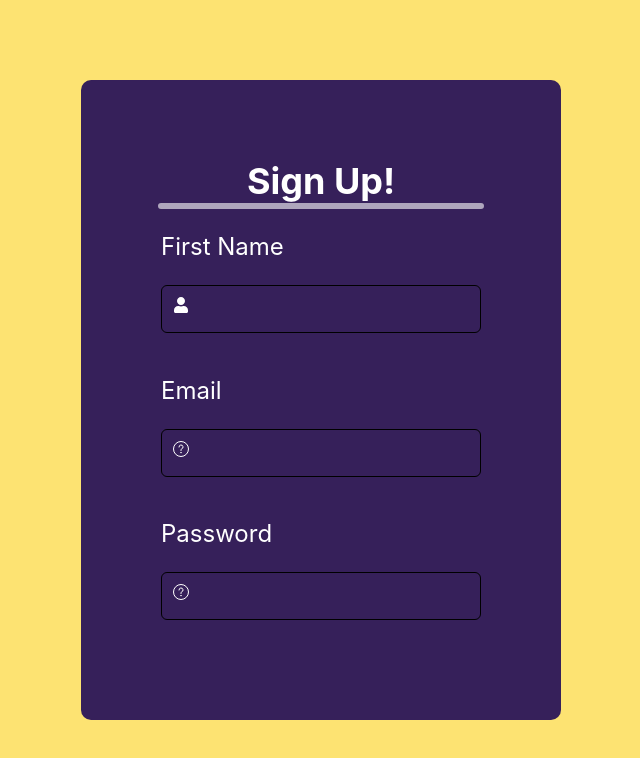
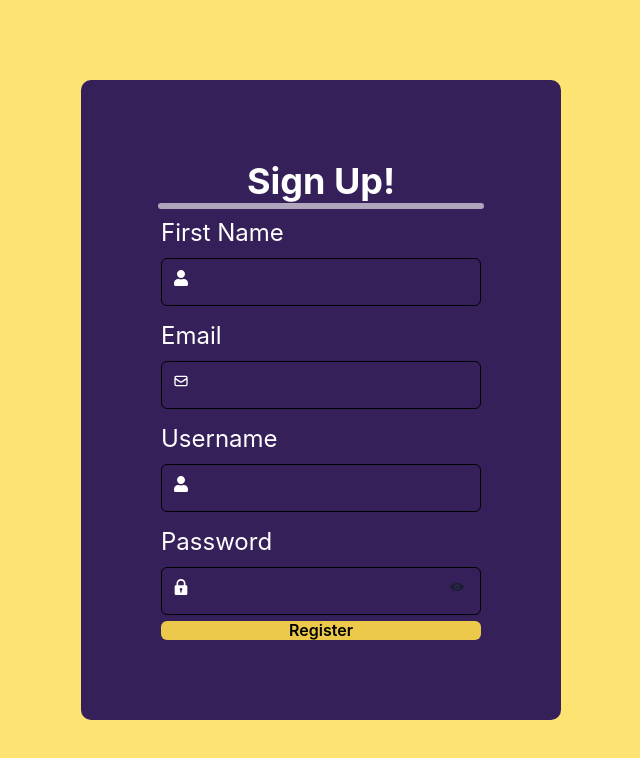
Before and after one commit to Moawin99/Journal, a React (Vite) app in the folder frontend/: page /register in a window 1280 px wide. Shown: the top 758 px of the page, without its empty margins (319-959 px from the left). Built offline with nearby package versions, Linux system fonts and the light colour scheme.

Commit message:
alomst done with register

```diff
--- a/frontend/src/components/auth/Register.jsx
+++ b/frontend/src/components/auth/Register.jsx
@@ -1,39 +1,52 @@
 import React, { useState } from 'react';
 import { getColors } from '../../utils/getColors';
-import { LockIcon, ViewIcon, ViewOffIcon } from '@chakra-ui/icons'
-import { FaUser } from 'react-icons/fa'
-import { Divider, Flex, Heading, InputGroup, InputLeftElement, Icon, Input, Text } from '@chakra-ui/react';
+import { LockIcon, ViewIcon, ViewOffIcon } from '@chakra-ui/icons';
+import { FaUser } from 'react-icons/fa';
+import { HiOutlineMail } from 'react-icons/hi';
+import {
+	Divider,
+	Flex,
+	Heading,
+	InputGroup,
+	InputLeftElement,
+	Icon,
+	Input,
+	Text,
+	InputRightElement,
+	Button
+} from '@chakra-ui/react';
+import CustomButton from '../general/CustomButton';
 
 const Register = ({ color }) => {
-    const [firstName, setFirstName] = useState('');
-    const [email, setEmail] = useState('');
-    const [password, setPassword] = useState('');
-	const colors = getColors(color)
-	const [showPassword, setShowPassword] = useState(false);
+	const [ firstName, setFirstName ] = useState('');
+	const [ username, setUsername ] = useState('');
+	const [ email, setEmail ] = useState('');
+	const [ password, setPassword ] = useState('');
+	const colors = getColors(color);
+	const [ showPassword, setShowPassword ] = useState(false);
 	const handlePasswordVisibility = () => setShowPassword(!showPassword);
 	const handleChange = (event, setter) => setter(event.target.value);
 
 	return (
 		<Flex
 			bg={color === 'yellow' || 'red' ? colors.primary : colors.secondary}
-		h='100vh'
-		justify='center'
-		align='center'
+			h="100vh"
+			justify="center"
+			align="center"
 		>
-
 			<Flex
-			justify='space-between'
-			align='center'
-			h='40em'
-			w='30em'
-			direction='column'
-			p='5em'
+				justify="space-between"
+				align="center"
+				h="40em"
+				w="30em"
+				direction="column"
+				p="5em"
 				bg={colors.btnColor}
 				color={colors.btnText}
-			borderRadius='10px'
+				borderRadius="10px"
 			>
 				<Heading>Sign Up!</Heading>
-                <Divider borderWidth='3px' borderRadius='5px' borderColor={colors.btnText} />
+				<Divider borderWidth="3px" borderRadius="5px" borderColor={colors.btnText} />
 				{createFormInput({
 					text: 'First Name',
 					setter: setFirstName,
@@ -45,49 +58,79 @@ const Register = ({ color }) => {
 					text: 'Email',
 					setter: setEmail,
 					value: email,
-                    icon: null,
+					icon: HiOutlineMail,
 					handler: handleChange
 				})}
 				{createFormInput({
+					text: 'Username',
+					setter: setUsername,
+					value: username,
+					icon: FaUser,
+					handler: handleChange
+				})}
+				{createPasswordInput({
 					text: 'Password',
 					setter: setPassword,
 					value: password,
-                    icon: null,
-                    handler: handleChange
+					icon: LockIcon,
+					handler: handleChange,
+					handlePassword: handlePasswordVisibility,
+					showPassword: showPassword
 				})}
+
+				<CustomButton color={color} text="Register" routePath="/" />
 			</Flex>
-
 		</Flex>
-    )
-
-}
+	);
+};
 
 const createFormInput = ({ text, setter, value, icon, handler }) => {
 	return (
-        <Flex
-        direction='column'
-        w='100%'
-        h='15rem'
-        justify='space-evenly'
-        >
-            <Text alignSelf='start' fontSize='2xl'>{text}</Text>
+		<Flex direction="column" w="100%" h="15rem" justify="space-evenly">
+			<Text alignSelf="start" fontSize="2xl">
+				{text}
+			</Text>
 			<InputGroup>
-                <InputLeftElement pointerEvents='none'>
-                    {loadProfileIcon(icon)}
-                </InputLeftElement>
+				<InputLeftElement pointerEvents="none">{loadProfileIcon(icon)}</InputLeftElement>
+				<Input value={value} onChange={(e) => handler(e, setter)} size={'lg'} borderColor={'black'} />
+			</InputGroup>
+		</Flex>
+	);
+};
+
+const createPasswordInput = ({ text, setter, value, icon, handler, handlePassword, showPassword }) => {
+	return (
+		<Flex direction="column" w="100%" h="15rem" justify="space-evenly">
+			<Text alignSelf="start" fontSize="2xl">
+				{text}
+			</Text>
+			<InputGroup>
+				<InputLeftElement pointerEvents="none" children={loadProfileIcon(icon)} />
 				<Input
+					type={showPassword ? 'text' : 'password'}
 					value={value}
 					onChange={(e) => handler(e, setter)}
 					size={'lg'}
 					borderColor={'black'}
 				/>
+				<InputRightElement width="3rem">
+					<Button
+						h="1.5rem"
+						size="sm"
+						onClick={handlePassword}
+						background={'inherit'}
+						_hover={{ opacity: 0.4 }}
+					>
+						{showPassword ? <ViewOffIcon /> : <ViewIcon />}
+					</Button>
+				</InputRightElement>
 			</InputGroup>
 		</Flex>
-    )
-}
+	);
+};
 
 const loadProfileIcon = (icon) => {
 	return <Icon as={icon} />;
-}
+};
 
-export default Register
+export default Register;
--- /dev/null
+++ b/frontend/src/components/general/CustomButton.jsx
@@ -0,0 +1,27 @@
+import React from 'react';
+import { useNavigate } from 'react-router-dom';
+import { Button } from '@chakra-ui/react';
+import { getColors } from '../../utils/getColors';
+
+const CustomButton = ({ color, text, onClick, routePath }) => {
+	const navigate = useNavigate();
+	const colors = getColors(color);
+
+	const handleOnClick = async () => {
+		if (onClick) {
+			onClick();
+		}
+
+		if (routePath) {
+			navigate(routePath);
+		}
+	};
+
+	return (
+		<Button w="100%" onClick={handleOnClick} color={colors.text} colorScheme={color}>
+			{text}
+		</Button>
+	);
+};
+
+export default CustomButton;
```
Lines whose indentation alone changed are shown as unchanged.
